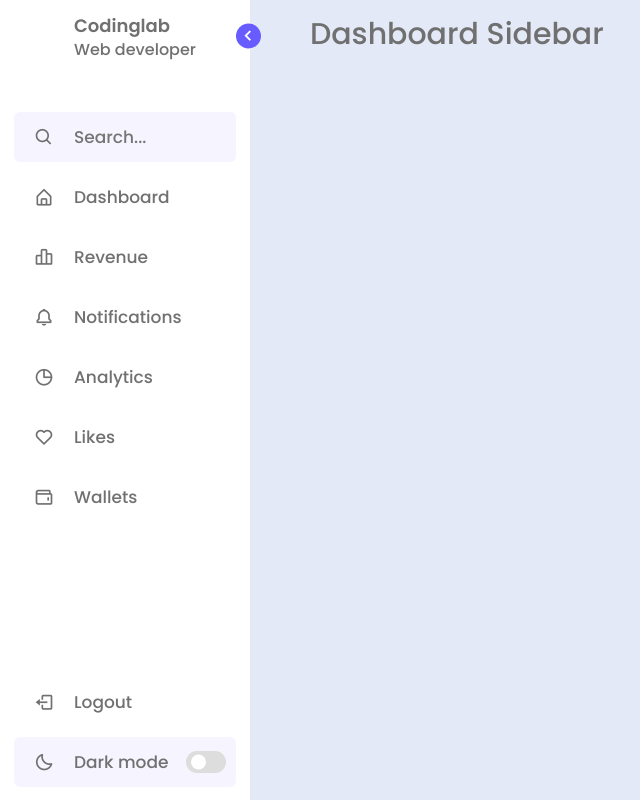
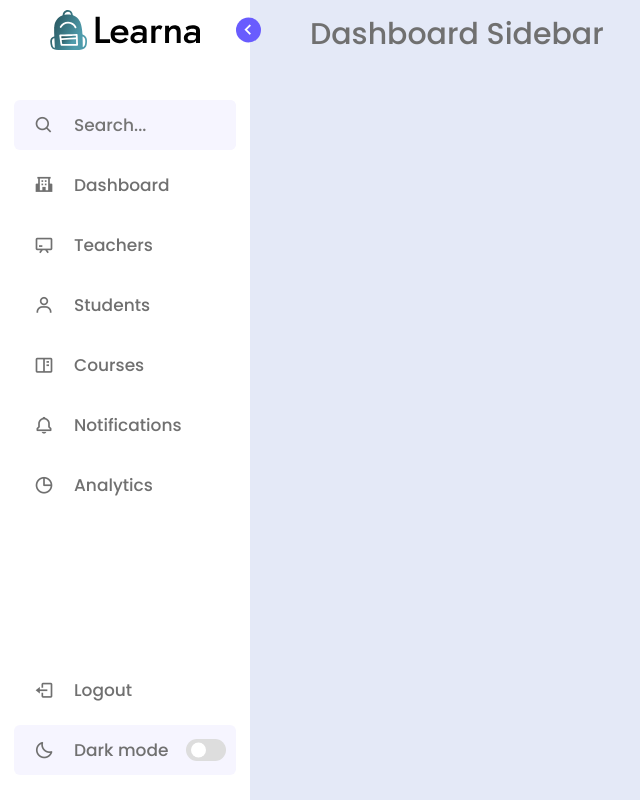
Before and after one commit to ikede-divine-keno/Learna, a plain HTML site: page frontend/admin/dashboard.html in a window 1280 px wide. Both pictures are taken after a click on the icon 86 px from the left and 36 px from the top of the page. Shown: the whole page, without its empty margins (0-640 px from the left). Drawn offline with nearby package versions, Linux system fonts and the light colour scheme.

Commit message:
Completed the dashboard layout

```diff
--- a/frontend/admin/dashboard.html
+++ b/frontend/admin/dashboard.html
@@ -1,5 +1,4 @@
 <!DOCTYPE html>
-<!-- Coding by CodingLab | www.codinglabweb.com -->
 <html lang="en">
 
 <head>
@@ -21,13 +20,8 @@
     <header>
       <div class="image-text">
         <span class="image">
-          <!--<img src="logo.png" alt="">-->
+          <img src="../images/logo.svg" alt="">
         </span>
-
-        <div class="text logo-text">
-          <span class="name">Codinglab</span>
-          <span class="profession">Web developer</span>
-        </div>
       </div>
 
       <i class='bx bx-chevron-right toggle'></i>
@@ -44,15 +38,29 @@
         <ul class="menu-links">
           <li class="nav-link">
             <a href="#">
-              <i class='bx bx-home-alt icon'></i>
+              <i class='bx bxs-school icon'></i>
               <span class="text nav-text">Dashboard</span>
             </a>
           </li>
 
           <li class="nav-link">
             <a href="#">
-              <i class='bx bx-bar-chart-alt-2 icon'></i>
-              <span class="text nav-text">Revenue</span>
+              <i class='bx bx-chalkboard icon'></i>
+              <span class="text nav-text">Teachers</span>
+            </a>
+          </li>
+
+          <li class="nav-link">
+            <a href="#">
+              <i class='bx bx-user icon'></i>
+              <span class="text nav-text">Students</span>
+            </a>
+          </li>
+
+          <li class="nav-link">
+            <a href="#">
+              <i class='bx bx-book-content icon'></i>
+              <span class="text nav-text">Courses</span>
             </a>
           </li>
 
@@ -67,20 +75,6 @@
             <a href="#">
               <i class='bx bx-pie-chart-alt icon'></i>
               <span class="text nav-text">Analytics</span>
-            </a>
-          </li>
-
-          <li class="nav-link">
-            <a href="#">
-              <i class='bx bx-heart icon'></i>
-              <span class="text nav-text">Likes</span>
-            </a>
-          </li>
-
-          <li class="nav-link">
-            <a href="#">
-              <i class='bx bx-wallet icon'></i>
-              <span class="text nav-text">Wallets</span>
             </a>
           </li>
 
--- a/frontend/styles/style.css
+++ b/frontend/styles/style.css
@@ -110,6 +110,7 @@ body.dark {
 .sidebar header .image-text {
   display: flex;
   align-items: center;
+  justify-content: center;
 }
 
 .sidebar header .logo-text {
@@ -130,14 +131,11 @@ header .image-text .profession {
 }
 
 .sidebar header .image {
-  display: flex;
-  align-items: center;
-  justify-content: center;
+  width: 150px;
 }
 
 .sidebar header .image img {
-  width: 40px;
-  border-radius: 6px;
+  min-width: 100%;
 }
 
 .sidebar header .toggle {
```
Also changed, not shown: frontend/images/logo.svg (added).
